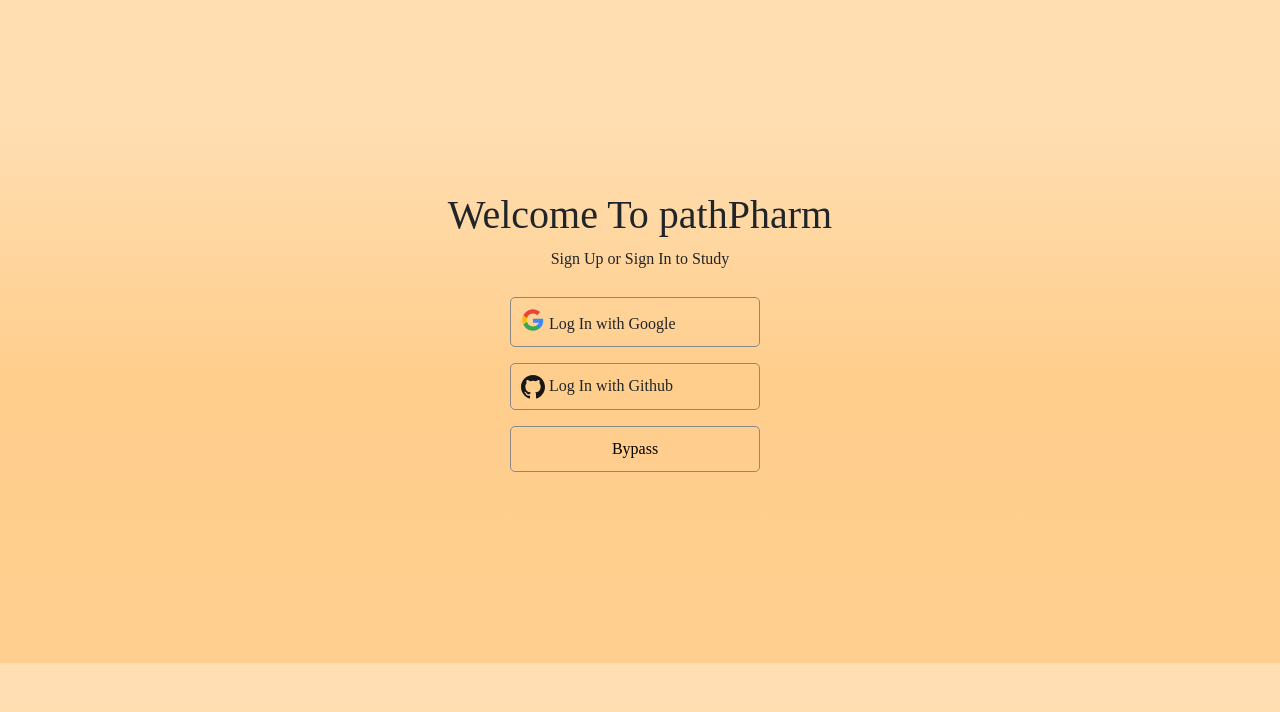
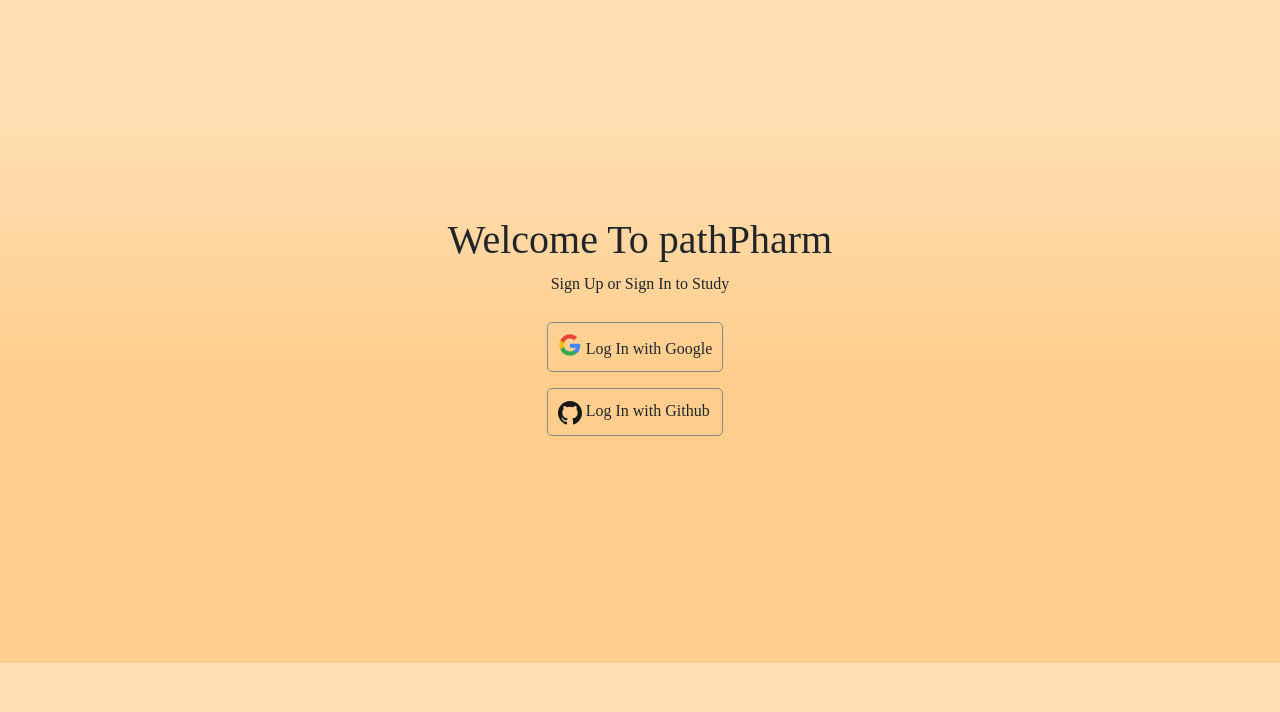
Before and after one commit to Gideon00/path-pharm, a Flask app: page /signin in a window 1280 px wide. Shown: the part 137-849 px from the top of the page. Run offline with Flask 3, Linux system fonts and the light colour scheme; parts of the project's set-up code (start-up, migrations or seed data) failed here and were passed over; some libraries are stand-ins or nearby versions; some web fonts are replaced.

Commit message:
Update login.html

```diff
--- a/templates/login.html
+++ b/templates/login.html
@@ -46,7 +46,7 @@
         <!-- Create byepas for Admin user -->
         <form class="byepas" action="{{ url_for('byepas') }}" method="post">
             <input type="hidden" value="1" name="bypass">
-            <input type="submit" value="Bypass">
+            <input type="hidden" value="Bypass">
         </form>
     </div>
 </div>
```
